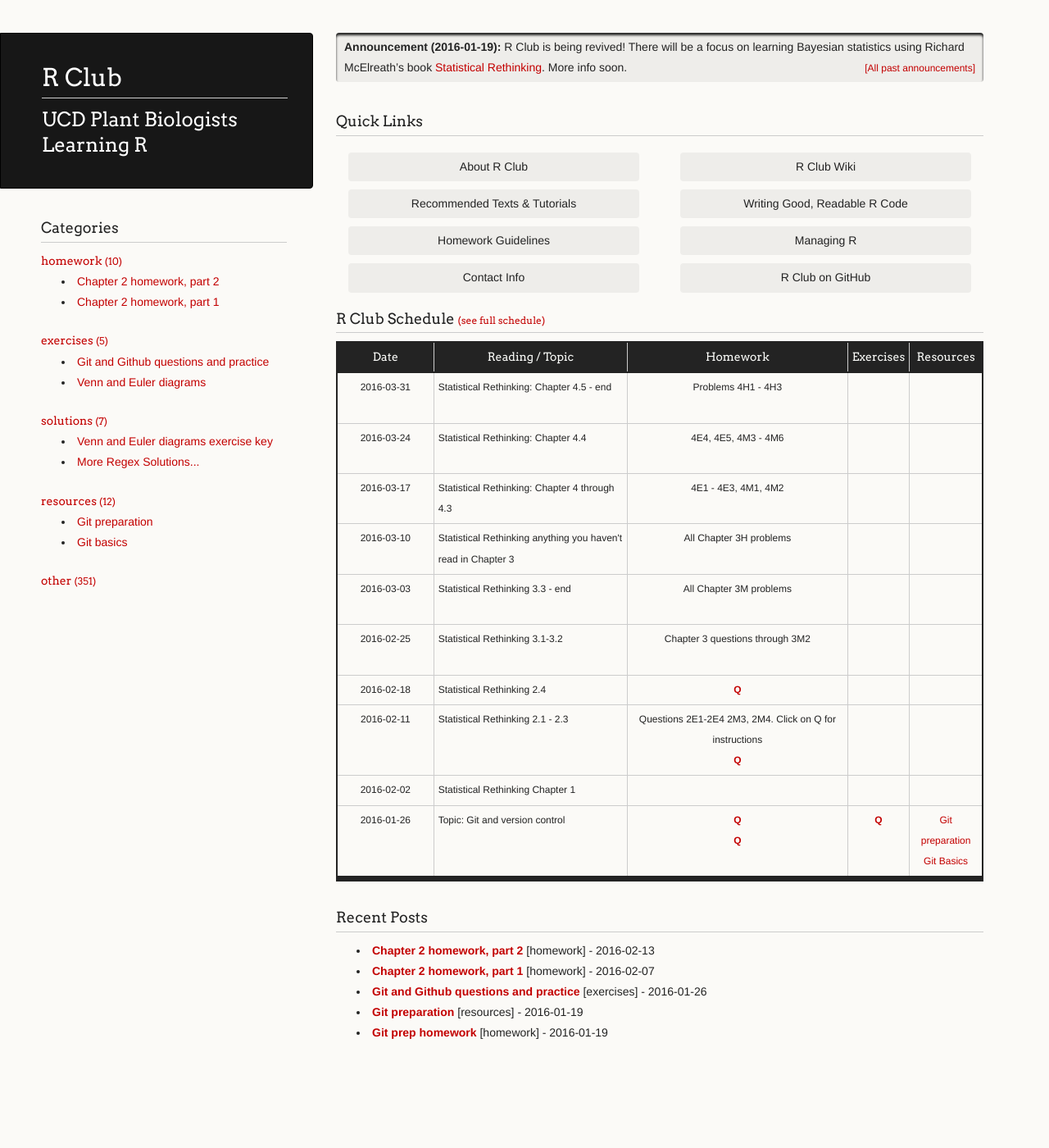
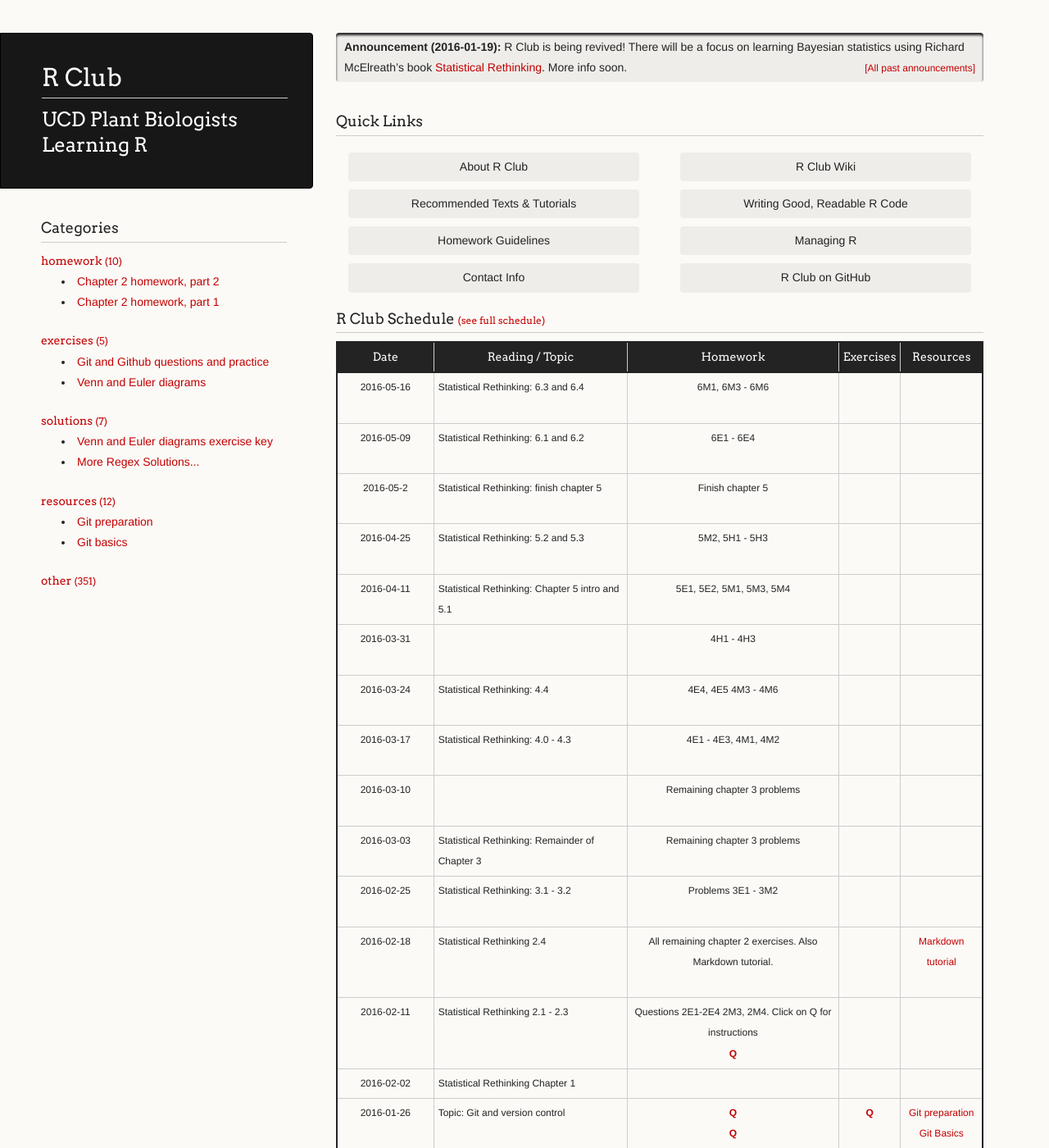
Before and after one commit to mfcovington/r_club, a Jekyll site: the page built from index.html, in a window 1280 px wide and 1400 px high. Shown: the whole window at 82% size. Built offline with Jekyll 4.4.1, drawn with Linux system fonts in a browser that asks for light colours.

Commit message:
updated schedule

```diff
--- a/_posts/2013-01-01-schedule.md
+++ b/_posts/2013-01-01-schedule.md
@@ -31,14 +31,140 @@ classes:
 
 ###
 
+ - classdate: 2016-05-16
+
+   reading:
+    - title: "Statistical Rethinking: 6.3 and 6.4"
+      link:
+
+   homework:
+    - title: "6M1, 6M3 - 6M6"
+    - q:
+      a:
+
+   exercises:
+    - q:
+      a:
+
+   resources:
+    - title:
+      link:
+
+###
+
+ - classdate: 2016-05-09
+
+   reading:
+    - title: "Statistical Rethinking: 6.1 and 6.2"
+      link:
+
+   homework:
+    - title: "6E1 - 6E4"
+    - q:
+      a:
+
+   exercises:
+    - q:
+      a:
+
+   resources:
+    - title:
+      link:
+
+###
+
+ - classdate: 2016-05-2
+
+   reading:
+    - title: "Statistical Rethinking: finish chapter 5"
+      link:
+
+   homework:
+    - title: "Finish chapter 5"
+    - q:
+      a:
+
+   exercises:
+    - q:
+      a:
+
+   resources:
+    - title:
+      link:
+
+###
+
+ - classdate: 2016-04-25
+
+   reading:
+    - title: "Statistical Rethinking: 5.2 and 5.3"
+      link:
+
+   homework:
+    - title: "5M2, 5H1 - 5H3"
+    - q:
+      a:
+
+   exercises:
+    - q:
+      a:
+
+   resources:
+    - title:
+      link:
+
+###
+
+ - classdate: 2016-04-11
+
+   reading:
+    - title: "Statistical Rethinking: Chapter 5 intro and 5.1"
+      link:
+
+   homework:
+    - title: "5E1, 5E2, 5M1, 5M3, 5M4"
+    - q:
+      a:
+
+   exercises:
+    - q:
+      a:
+
+   resources:
+    - title:
+      link:
+
+###
+
  - classdate: 2016-03-31
 
    reading:
-    - title: "Statistical Rethinking: Chapter 4.5 - end"
+    - title:
       link:
 
    homework:
-    - title: "Problems 4H1 - 4H3"
+    - title: "4H1 - 4H3"
+    - q:
+      a:
+
+   exercises:
+    - q:
+      a:
+
+   resources:
+    - title:
+      link:
+
+###
+
+ - classdate: 2016-03-24
+
+   reading:
+    - title: "Statistical Rethinking: 4.4"
+      link:
+
+   homework:
+    - title: "4E4, 4E5 4M3 - 4M6"
     - q:
       a:
 
@@ -53,31 +179,10 @@ classes:
 
 ###
 
- - classdate: 2016-03-24
-
-   reading:
-    - title: "Statistical Rethinking: Chapter 4.4"
-      link:
-
-   homework:
-    - title: "4E4, 4E5, 4M3 - 4M6"
-    - q:
-      a:
-
-   exercises:
-    - q:
-      a:
-
-   resources:
-    - title:
-      link:
-
-###
-
  - classdate: 2016-03-17
 
    reading:
-    - title: "Statistical Rethinking: Chapter 4 through 4.3"
+    - title: "Statistical Rethinking: 4.0 - 4.3"
       link:
 
    homework:
@@ -98,11 +203,11 @@ classes:
  - classdate: 2016-03-10
 
    reading:
-    - title: "Statistical Rethinking anything you haven't read in Chapter 3"
+    - title:
       link:
 
    homework:
-    - title: "All Chapter 3H problems"
+    - title: "Remaining chapter 3 problems"
     - q:
       a:
 
@@ -119,11 +224,11 @@ classes:
  - classdate: 2016-03-03
 
    reading:
-    - title: "Statistical Rethinking 3.3 - end"
+    - title: "Statistical Rethinking: Remainder of Chapter 3"
       link:
 
    homework:
-    - title: "All Chapter 3M problems"
+    - title: "Remaining chapter 3 problems"
     - q:
       a:
 
@@ -140,11 +245,11 @@ classes:
  - classdate: 2016-02-25
 
    reading:
-    - title: "Statistical Rethinking 3.1-3.2"
+    - title: "Statistical Rethinking: 3.1 - 3.2"
       link:
 
    homework:
-    - title: "Chapter 3 questions through 3M2"
+    - title: "Problems 3E1 - 3M2"
     - q:
       a:
 
@@ -161,11 +266,12 @@ classes:
  - classdate: 2016-02-18
 
    reading:
-    - title: Statistical Rethinking 2.4
+    - title: "Statistical Rethinking 2.4"
       link:
 
    homework:
-    - q: 2016-02-13-chapter2-hw-b.md
+    - title: "All remaining chapter 2 exercises.  Also Markdown tutorial."
+    - q:
       a:
 
    exercises:
@@ -173,15 +279,15 @@ classes:
       a:
 
    resources:
-    - title:
-      link:
+    - title: "Markdown tutorial"
+      link: http://www.markdown-tutorial.com/
 
 ###
 
  - classdate: 2016-02-11
 
    reading:
-    - title: Statistical Rethinking 2.1 - 2.3
+    - title: "Statistical Rethinking 2.1 - 2.3"
       link:
 
    homework:
```
